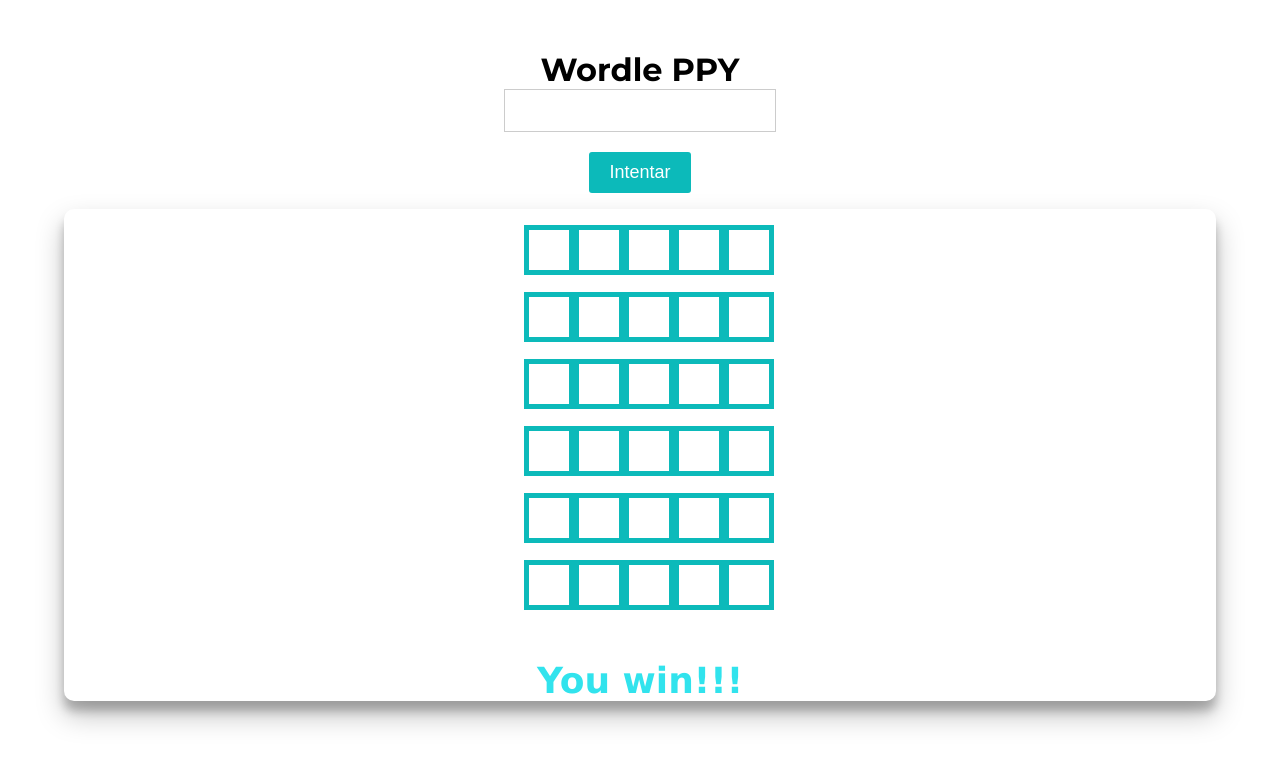
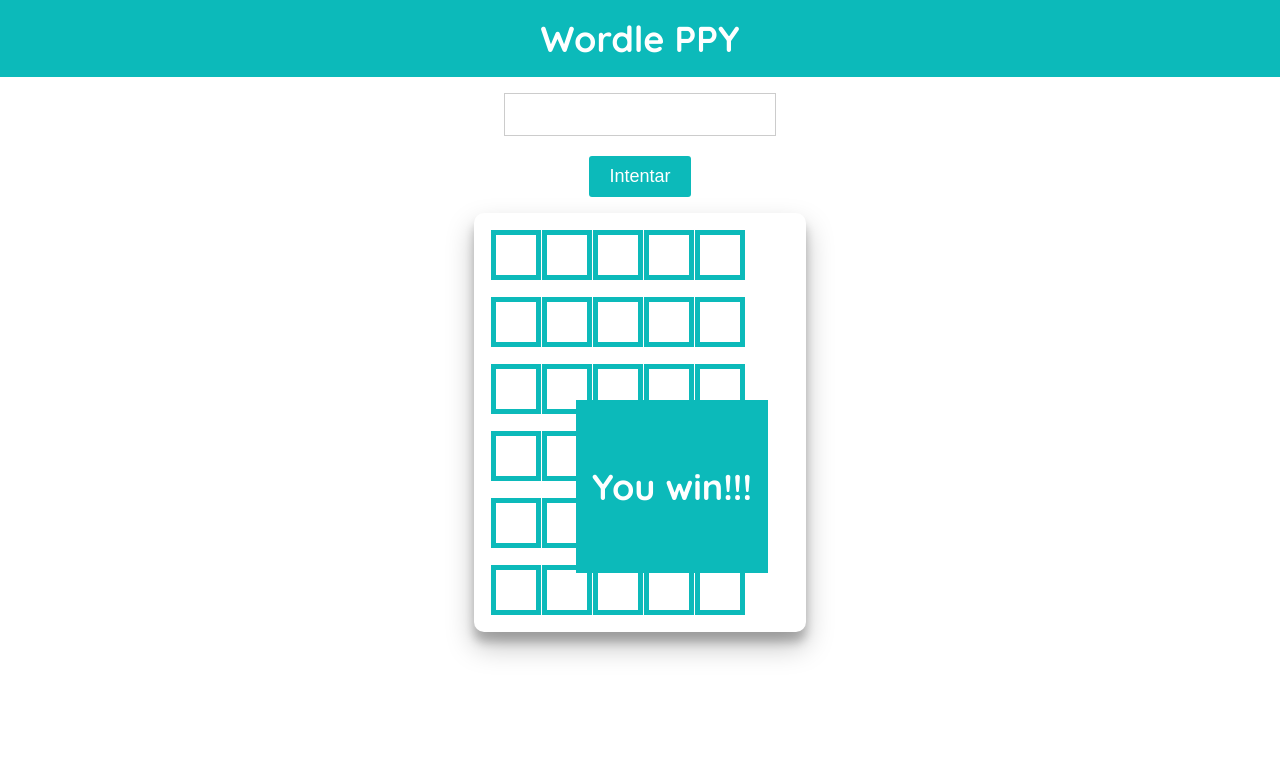
Before and after one commit to Rafael93/Wordle, a plain HTML site: page index.html in a window 1280 px wide. Both pictures are taken after a click on the button "Intentar". Drawn offline with Linux system fonts and the light colour scheme; no server answers.

Commit message:
editing styles

```diff
--- a/index.css
+++ b/index.css
@@ -1,4 +1,5 @@
 @import url("https://fonts.googleapis.com/css2?family=Montserrat:ital,wght@0,300;0,700;0,900;1,700&family=Quicksand:wght@700&display=swap");
+@import url("https://fonts.googleapis.com/css2?family=Montserrat:ital,wght@0,300;0,700;0,900;1,700&family=Quicksand:wght@300;400;700&display=swap");
 
 * {
   margin: 0;
@@ -10,8 +11,14 @@ body {
 }
 
 h1 {
+  font-family: "Quicksand", sans-serif;
+  font-size: 36px;
+  font-weight: bold;
   text-align: center;
-  margin-top: 50px;
+  padding: 4rem 0;
+  background-color: #0cbaba;
+  color: white;
+  margin-bottom: 1rem;
 }
 
 #guess-input {
@@ -39,7 +46,7 @@ button:active {
 }
 
 .container {
-  width: 90vw;
+  width: 26vw;
   height: fit-content;
   inset: 0;
   margin: auto;
@@ -70,10 +77,9 @@ button:active {
 #grid {
   /* Estas tres lineas van a centrar el contenido verticalmente dentro de cada div */
   display: grid;
-  grid-template-columns: repeat(5, 33px);
+  grid-template-columns: repeat(5, 34px);
   gap: 17px;
-  justify-content: center;
-  margin: 1rem;
+  margin: 17px;
 }
 
 .square {
@@ -83,7 +89,7 @@ button:active {
 }
 
 .letter-container {
-  color: white;
+  color: black;
   height: 100%;
   display: flex;
   justify-content: center;
@@ -94,8 +100,21 @@ button:active {
 }
 
 .winTitle {
-  font-family: "Lucida Sans", "Lucida Sans Regular", "Lucida Grande",
-    "Lucida Sans Unicode", Geneva, Verdana, sans-serif;
-  font-size: 36px;
-  color: rgb(49, 227, 237);
+  position: absolute;
+  right: 40%;
+  top: 50%;
+  margin-bottom: 20px;
+  padding: 4rem 1rem;
 }
+
+.loseTitle {
+  position: absolute;
+  right: 40%;
+  top: 50%;
+  margin-bottom: 20px;
+  padding: 4rem 1rem;
+}
+
+.in-game {
+  padding: 1rem 0;
+}
--- a/index.js
+++ b/index.js
@@ -42,6 +42,8 @@ function crearTablero() {
 function intentar() {
   const casillas = document.querySelectorAll(".square");
   const INTENTO = leerIntento();
+  const TITULO = document.querySelector("h1");
+  TITULO.classList.add("in-game");
   if (INTENTO === palabra) {
     const title = document.createElement("h1");
     title.className = "winTitle";
@@ -51,21 +53,18 @@ function intentar() {
   }
   for (let i in palabra) {
     if (INTENTO[i] === palabra[i]) {
-      console.log(INTENTO[i], "VERDE");
       const contenedorLetra = document.createElement("div");
       contenedorLetra.className = "letter-container";
       contenedorLetra.style.backgroundColor = colores.verde;
       contenedorLetra.innerHTML = INTENTO[i];
       casillas[i].appendChild(contenedorLetra);
     } else if (palabra.includes(INTENTO[i])) {
-      console.log(INTENTO[i], "AMARILLO");
       const contenedorLetra = document.createElement("div");
       contenedorLetra.className = "letter-container";
       contenedorLetra.style.backgroundColor = colores.amarrillo;
       contenedorLetra.innerHTML = INTENTO[i];
       casillas[i].appendChild(contenedorLetra);
     } else {
-      console.log(INTENTO[i], "GRIS");
       const contenedorLetra = document.createElement("div");
       contenedorLetra.className = "letter-container";
       contenedorLetra.style.backgroundColor = colores.gris;
@@ -76,7 +75,11 @@ function intentar() {
   intentos--;
 
   if (intentos == 0) {
-    console.log("PERDISTE!");
+    const title = document.createElement("h1");
+    title.className = "loseTitle";
+    title.innerHTML = "You Lose!!!";
+    container.appendChild(title);
+    return;
   }
 }
 function leerIntento() {
```
